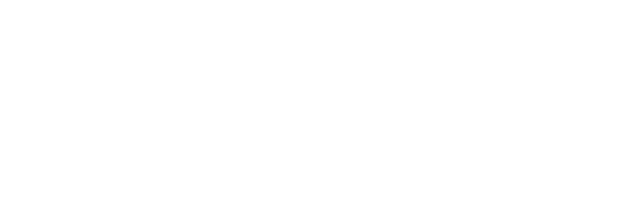
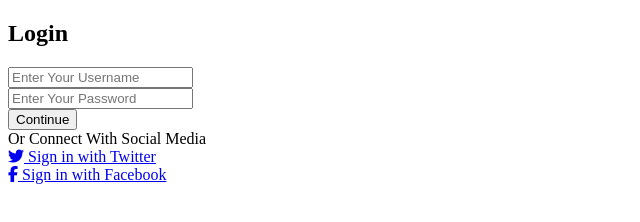
Before and after one commit to Brandassi/fb-form, a plain HTML site: page index.html in a window 1280 px wide. Shown: the whole page, without its empty margins (0-640 px from the left). Drawn offline with Linux system fonts and the light colour scheme.

Commit message:
html finalizado

```diff
--- a/index.html
+++ b/index.html
@@ -8,6 +8,40 @@
     <title>loggin form</title>
 </head>
 <body>
+    <main class="container">
+        <h2>Login</h2>
+        <form action="">
+            <div class="input-field">
+                <input type="text" name="username" id="username"
+                    placeholder="Enter Your Username">
+                <div class="underline"></div>
+            </div>
+            <div class="input-field">
+                <input type="password" name="password" id="password"
+                    placeholder="Enter Your Password">
+                <div class="underline"></div>
+            </div>
 
+            <input type="submit" value="Continue">
+        </form>
+
+        <div class="footer">
+            <span>Or Connect With Social Media</span>
+            <div class="social-fields">
+                <div class="social-field twitter">
+                    <a href="#">
+                        <i class="fab fa-twitter"></i>
+                        Sign in with Twitter
+                    </a>
+                </div>
+                <div class="social-field facebook">
+                    <a href="#">
+                        <i class="fab fa-facebook-f"></i>
+                        Sign in with Facebook
+                    </a>
+                </div>
+            </div>
+        </div>
+    </main>
 </body>
 </html>
```
